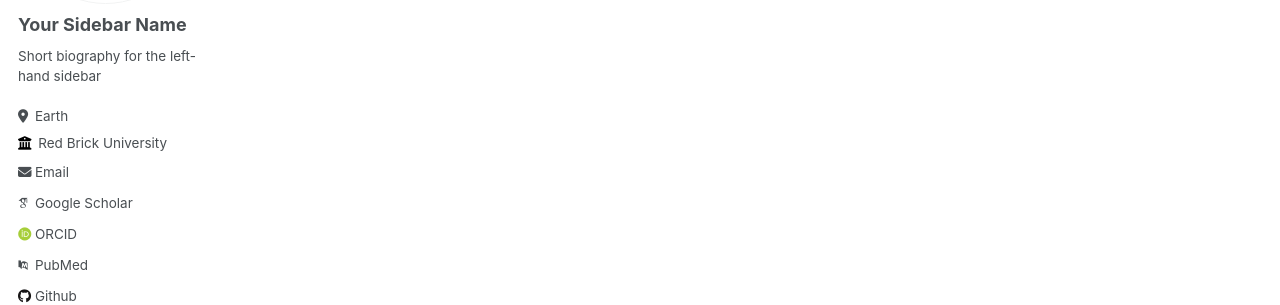
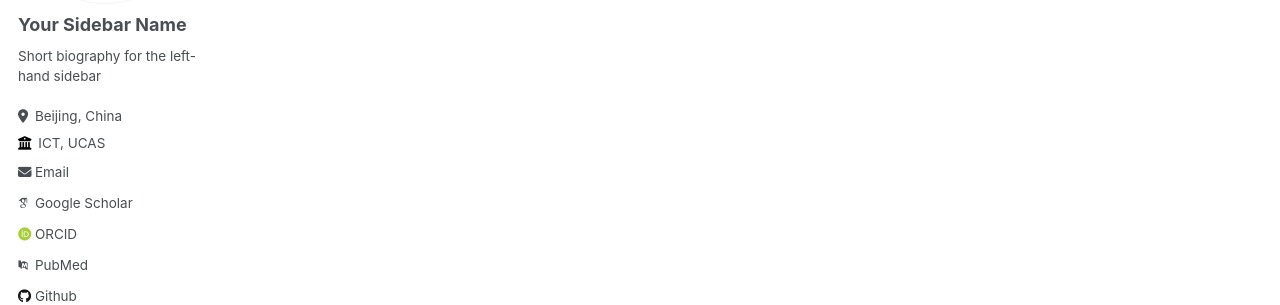
Before and after one commit to YuqiGleeman/GleemanYuan.github.io, a Jekyll site: the page built from _pages/about.md, in a window 1280 px wide. Shown: the part 277-582 px from the top of the page. Built offline with Jekyll 4.4.1, drawn with Linux system fonts in a browser that asks for light colours; some web fonts are replaced.

Commit message:
Update _config.yml

```diff
--- a/_config.yml
+++ b/_config.yml
@@ -25,8 +25,8 @@ author:
   name             : "Your Sidebar Name"
   pronouns         : # example: "she/her"
   bio              : "Short biography for the left-hand sidebar"
-  location         : "Earth"
-  employer         : "Red Brick University"
+  location         : "Beijing, China"
+  employer         : "ICT, UCAS"
   uri              : # URL
   email            : "yuanqi22s@ict.ac.cn"
 
```
